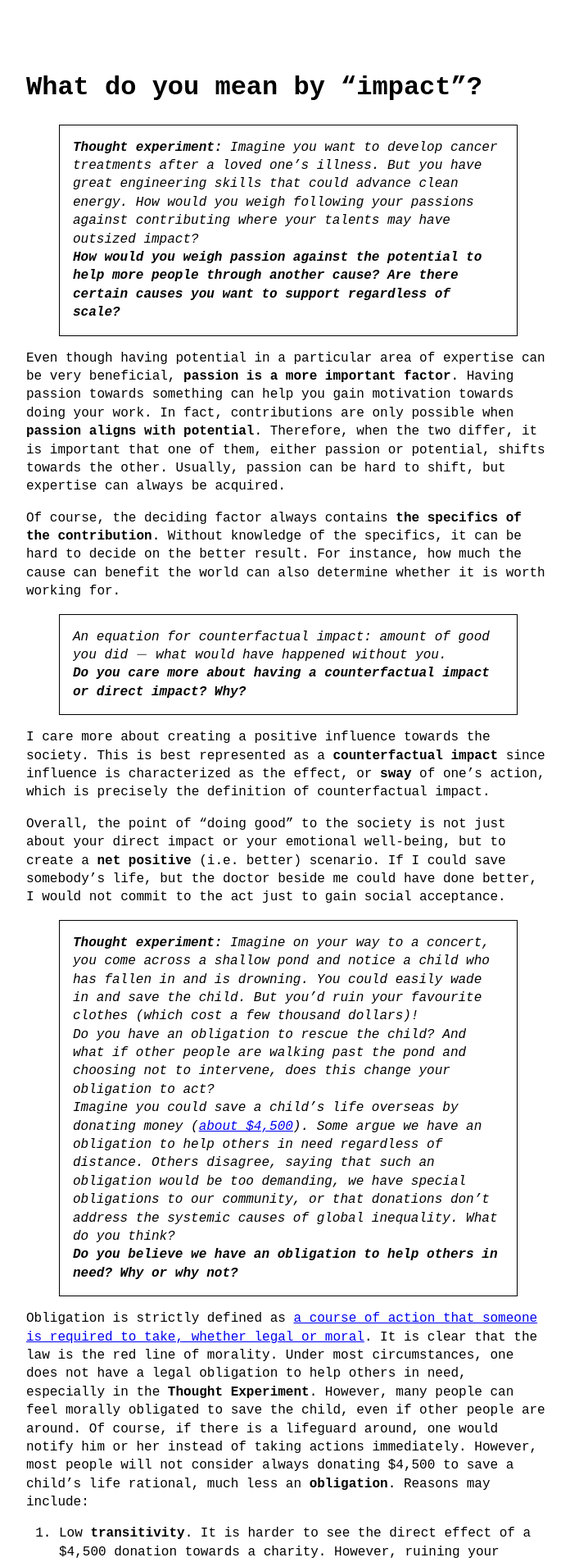
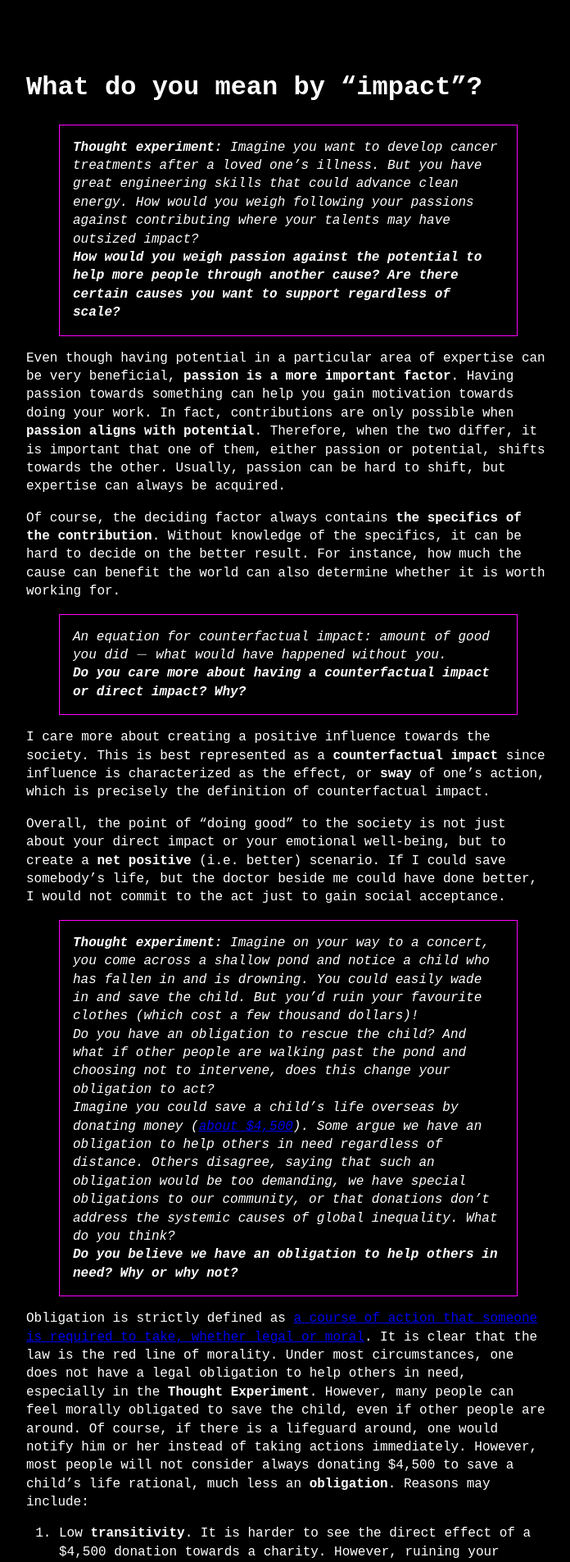
Before and after one commit to TvoozMagnificent/NonTrivial, a Jekyll site: the page built from What do you mean by "impact"?.md, in a window 1280 px wide. Shown: the top 1905 px of the page at 82% size, without its empty margins (288-984 px from the left). Built offline with Jekyll 4.4.1, drawn with Linux system fonts in a browser that asks for light colours.

Commit message:
Update no-style-please.scss

```diff
--- a/_sass/no-style-please.scss
+++ b/_sass/no-style-please.scss
@@ -1,30 +1,13 @@
-// -------------- THEME SWITCHER -------------- //
-@mixin dark-appearance {
-  filter: invert(1);
-  img {
-    filter: invert(1);
-
-    &.ioda { filter: invert(0); }
-  }
-}
-
-body[a="dark"] { @include dark-appearance; }
-
-
-@media (prefers-color-scheme: dark) {
-  body[a="auto"] { @include dark-appearance; }
-}
-// -------------------------------------------- //
 
 // bg color is also needed in html in order to
 // block body's background propagation
 // see: https://stackoverflow.com/a/61265706
-html, body { background: white; }
+html, body { background: black; }
 
 html { height: 100%; }
 
 body {
-  color: black;
+  color: white;
   font-family: monospace;
   font-size: 16px;
   line-height: 1.4;
@@ -43,7 +26,7 @@ p { margin: 1rem 0; }
 
 li { margin: 0.4rem 0; }
 
-*:target { background: yellow; }
+*:target { background: purple; }
 
 .w {
   max-width: 640px;
@@ -62,14 +45,14 @@ hr {
 table { width: 100%; }
 
 table, th, td {
-  border: thin solid black;
+  border: thin solid white;
   border-collapse: collapse;
   padding: 0.4rem;
 }
 
 code {
-  color: white;
-  background: black;
+  color: black;
+  background: tan;
 }
 
 div.highlighter-rouge code {
@@ -81,7 +64,7 @@ div.highlighter-rouge code {
 
 blockquote {
   font-style: italic;
-  border: thin solid black;
+  border: thin solid magenta;
   padding: 1rem;
 
   p { margin: 0; }
```
